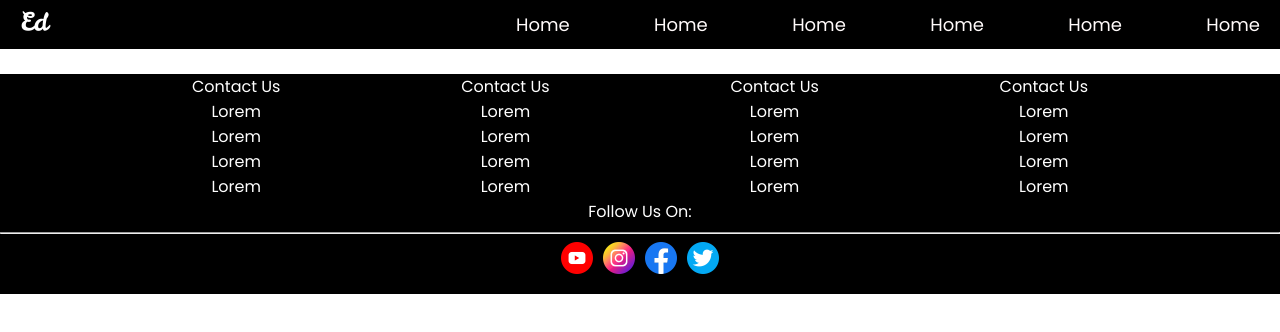
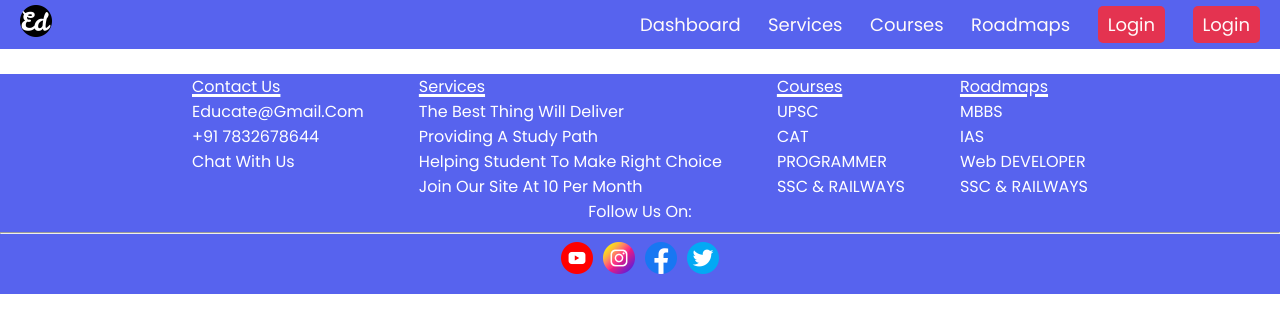
Before and after one commit to vaibhavfirke/unique-titans, a Next.js app in the folder Frontend/: page / in a window 1280 px wide. Shown: the top 332 px of the page. Built offline with nearby package versions, Linux system fonts and the light colour scheme.

Commit message:
nav functionality done

```diff
--- a/Frontend/src/Components/Footer.jsx
+++ b/Frontend/src/Components/Footer.jsx
@@ -7,37 +7,36 @@ const Footer = () => {
             <div>
                 <p>Contact Us</p>
                 <ul>
-                    <li>Lorem</li>
-                    <li>Lorem</li>
-                    <li>Lorem</li>
-                    <li>Lorem</li>
+                    <li>educate@gmail.com</li>
+                    <li>+91 7832678644</li>
+                    <li>Chat With Us</li>
                 </ul>
             </div>
             <div>
-                <p>Contact Us</p>
+                <p>Services</p>
                 <ul>
-                    <li>Lorem</li>
-                    <li>Lorem</li>
-                    <li>Lorem</li>
-                    <li>Lorem</li>
+                    <li>The Best Thing Will Deliver</li>
+                    <li>Providing A Study Path</li>
+                    <li>Helping Student To Make Right Choice</li>
+                    <li>Join Our Site At 10 Per Month</li>
                 </ul>
             </div>
             <div>
-                <p>Contact Us</p>
+                <p>Courses</p>
                 <ul>
-                    <li>Lorem</li>
-                    <li>Lorem</li>
-                    <li>Lorem</li>
-                    <li>Lorem</li>
+                    <li>UPSC</li>
+                    <li>CAT</li>
+                    <li>PROGRAMMER</li>
+                    <li>SSC & RAILWAYS</li>
                 </ul>
             </div>
             <div>
-                <p>Contact Us</p>
+                <p>Roadmaps</p>
                 <ul>
-                    <li>Lorem</li>
-                    <li>Lorem</li>
-                    <li>Lorem</li>
-                    <li>Lorem</li>
+                    <li>MBBS</li>
+                    <li>IAS</li>
+                    <li>Web DEVELOPER</li>
+                    <li>SSC & RAILWAYS</li>
                 </ul>
             </div>
         </div>
--- a/Frontend/src/Components/Navbar.jsx
+++ b/Frontend/src/Components/Navbar.jsx
@@ -1,6 +1,17 @@
 import Link from "next/link"
+import { useRouter } from "next/router"
+import { useEffect, useState } from "react";
 import styles from '../styles/Navbar.module.css'
 const Navbar = () => {
+  const router=useRouter();
+  const [login,setLogin]=useState(false);
+  const [name,setName]=useState("")
+  useEffect(()=>{
+    if(localStorage.getItem("token")){
+      setLogin(true);
+      setName(localStorage.getItem("name"))
+    }
+  },[])
   return (
     <div className={styles.navbar}>
         <div className={styles.logo}>
@@ -8,22 +19,28 @@ const Navbar = () => {
         </div>
         <ul className={styles.list}>
             <li>
-            <Link href={"/"}>Home</Link>
+            <Link href={"/"}>Dashboard</Link>
             </li>
             <li>
-            <Link href={"/"}>Home</Link>
+            <Link href={"/"}>Services</Link>
             </li>
             <li>
-            <Link href={"/"}>Home</Link>
+            <Link href={"/"}>Courses</Link>
             </li>
             <li>
-            <Link href={"/"}>Home</Link>
+            <Link href={"/"}>Roadmaps</Link>
             </li>
             <li>
-            <Link href={"/"}>Home</Link>
+            <a onClick={(login)?"":()=>{
+                router.push("/login")
+            }}>{(login)?name:"Login"}</a>
             </li>
             <li>
-            <Link href={"/"}>Home</Link>
+            <a onClick={(login)?()=>{
+                localStorage.clear()
+            }:()=>{
+                router.push("/register")
+            }}>{(login)?"Logout":"Login"}</a>
             </li>
         </ul>
     </div>
--- a/Frontend/src/styles/Footer.module.css
+++ b/Frontend/src/styles/Footer.module.css
@@ -1,17 +1,20 @@
 .footer{
-    background-color: black;
+    background-color: #5763ee;
     color: white;
     width: 100%;
+    text-transform: capitalize;
 }
 .footer_top{
     display: flex;
     width: 70%;
     margin: auto;
     justify-content: space-between;
-    text-align: center;
+    /* text-align: center; */
 }
 .footer_top li{
     list-style:none;
+    text-transform: capitalize;
+    font-size: 16px;
 }
 .footer_bottom{
     width: 100%;
@@ -31,3 +34,8 @@
     gap: 10px;
     padding-bottom: 20px;
 }
+.footer_top>div>p{
+    text-decoration: underline;
+    text-decoration-color: white;
+    text-decoration-thickness: 3px;
+}
--- a/Frontend/src/styles/Navbar.module.css
+++ b/Frontend/src/styles/Navbar.module.css
@@ -4,13 +4,13 @@
     display: flex;
     justify-content: space-between;
     align-items: center;
-    background-color: rgb(0, 0, 0);
+    background-color: #5763ee;
 }
 .logo{
     width: 20%;
 }
 .list{
-    width: 60%;
+    width: 50%;
     display: flex;
     justify-content: space-between;
     align-items: center;
@@ -23,3 +23,9 @@
     color:snow;
     font-size: 18px;
 }
+.list>li:nth-child(5),
+.list>li:nth-child(6){
+    background-color: rgb(228, 51, 80);
+    padding: 5px 10px;
+    border-radius: 5px;
+}
```
